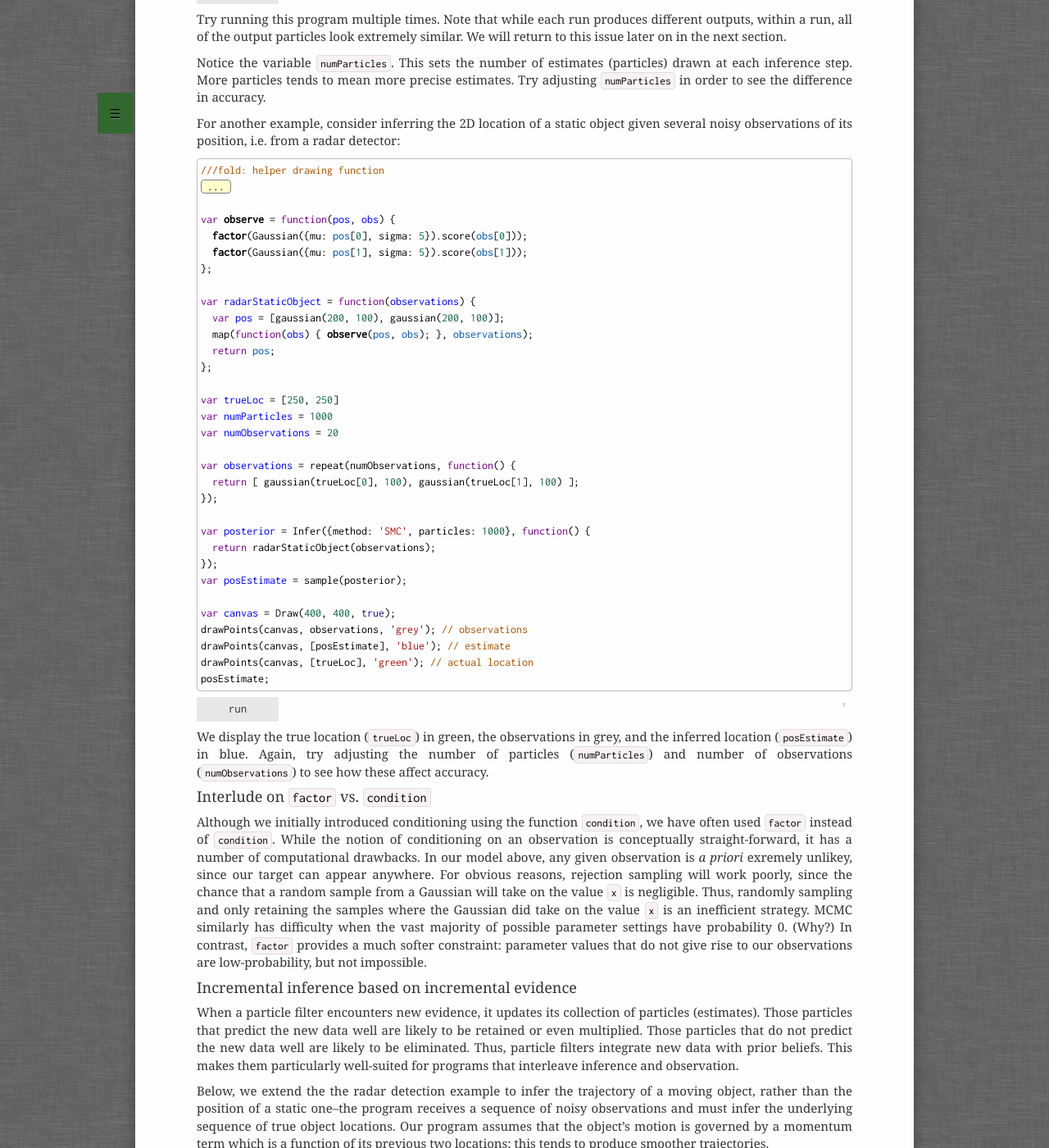
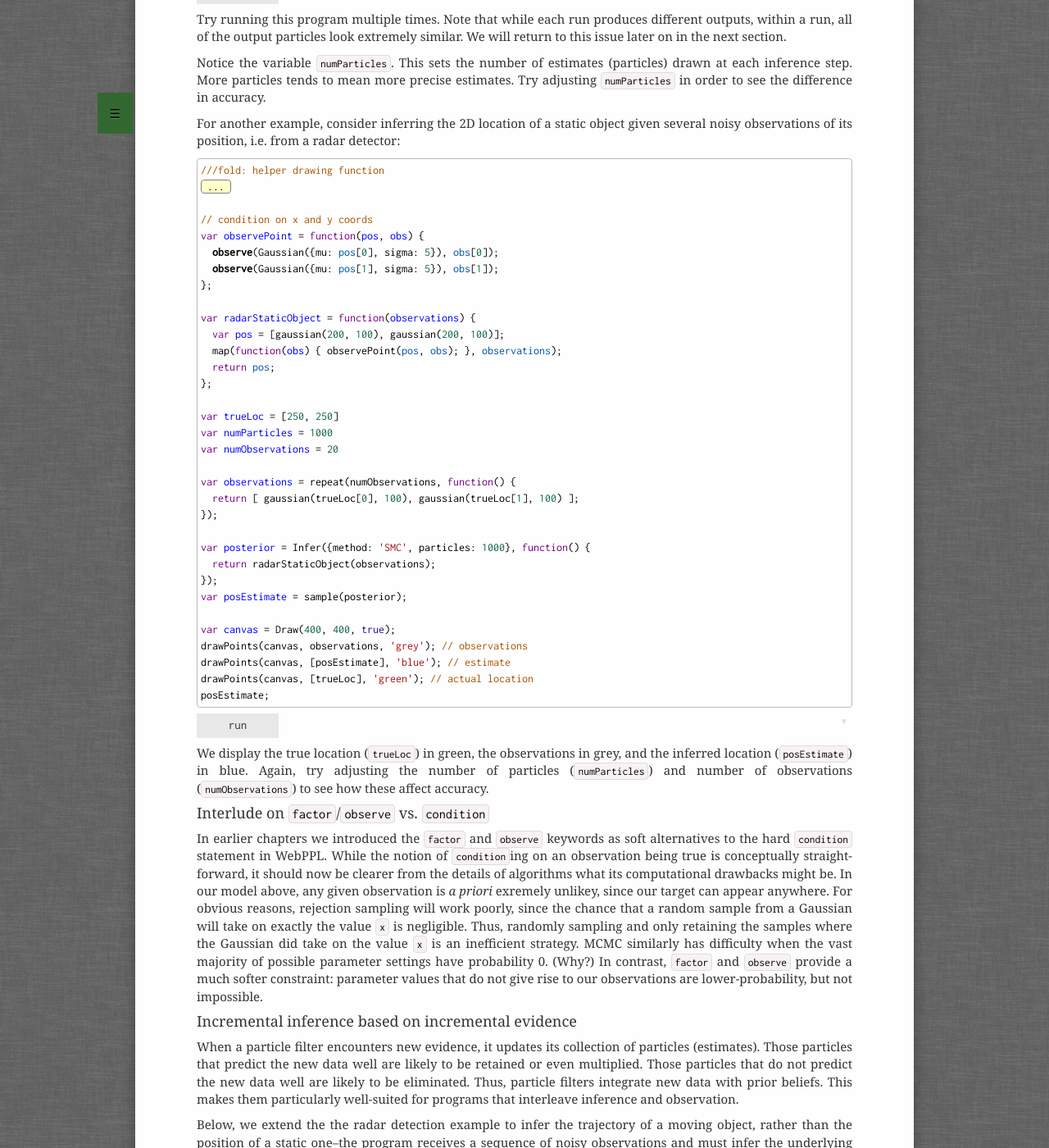
Before and after one commit to probmods/probmods2, a Jekyll site: the page built from chapters/inference-algorithms.md, in a window 1280 px wide and 1400 px high, scrolled down 12719 px. Shown: the whole window at 82% size. Built offline with Jekyll 4.4.1, drawn with Linux system fonts in a browser that asks for light colours; a script that is not in the unit is left out; some of the changed text lies outside the part shown.

Commit message:
Fixed outdated factor stuff in algorithms chapter

```diff
--- a/chapters/inference-algorithms.md
+++ b/chapters/inference-algorithms.md
@@ -503,7 +503,7 @@
     return uniform(0, 1);
   });
   var targetSum = xs.length / 2;
-  factor(Gaussian({mu: targetSum, sigma: 0.005}).score(sum(xs)));
+  observe(Gaussian({mu: targetSum, sigma: 0.005}), sum(xs));
   return map(bin, xs);
 };
 
@@ -533,7 +533,7 @@
     return uniform(0, 1);
   });
   var targetSum = xs.length / 2;
-  factor(Gaussian({mu: targetSum, sigma: 0.005}).score(sum(xs)));
+  observe(Gaussian({mu: targetSum, sigma: 0.005}), sum(xs));
   return map(bin, xs);
 };
 ///
@@ -626,14 +626,15 @@
 };
 ///
 
-var observe = function(pos, obs) {
-  factor(Gaussian({mu: pos[0], sigma: 5}).score(obs[0]));
-  factor(Gaussian({mu: pos[1], sigma: 5}).score(obs[1]));
+// condition on x and y coords
+var observePoint = function(pos, obs) {
+  observe(Gaussian({mu: pos[0], sigma: 5}), obs[0]);
+  observe(Gaussian({mu: pos[1], sigma: 5}), obs[1]);
 };
 
 var radarStaticObject = function(observations) {
   var pos = [gaussian(200, 100), gaussian(200, 100)];
-  map(function(obs) { observe(pos, obs); }, observations);
+  map(function(obs) { observePoint(pos, obs); }, observations);
   return pos;
 };
 
@@ -659,10 +660,9 @@
 
 We display the true location (`trueLoc`) in green, the observations in grey, and the inferred location (`posEstimate`) in blue. Again, try adjusting the number of particles (`numParticles`) and number of observations (`numObservations`) to see how these affect accuracy.
 
-#### Interlude on `factor` vs. `condition`
+#### Interlude on `factor`/`observe` vs. `condition`
 
-Although we initially introduced conditioning using the function `condition`, we have often used `factor` instead of `condition`. While the notion of conditioning on an observation is conceptually straight-forward, it has a number of computational drawbacks. In our model above, any given observation is *a priori* exremely unlikey, since our target can appear anywhere. For obvious reasons, rejection sampling will work poorly, since the chance that a random sample from a Gaussian will take on the value `x` is negligible. Thus, randomly sampling and only retaining the samples where the Gaussian did take on the value `x` is an inefficient strategy. MCMC similarly has difficulty when the vast majority of possible parameter settings have probability 0. (Why?) In contrast, `factor` provides a much softer constraint: parameter values that do not give rise to our observations are low-probability, but not impossible.
-<!-- TODO: rewrite models above in terms of observe keyword, and adjust this discussion accordingly. Se the discussion of observe that's already in the learning chapter? -->
+In earlier chapters we introduced the `factor` and `observe` keywords as soft alternatives to the hard `condition` statement in WebPPL.  While the notion of `condition`ing on an observation being true is conceptually straight-forward, it should now be clearer from the details of algorithms what its computational drawbacks might be. In our model above, any given observation is *a priori* exremely unlikey, since our target can appear anywhere. For obvious reasons, rejection sampling will work poorly, since the chance that a random sample from a Gaussian will take on exactly the value `x` is negligible. Thus, randomly sampling and only retaining the samples where the Gaussian did take on the value `x` is an inefficient strategy. MCMC similarly has difficulty when the vast majority of possible parameter settings have probability 0. (Why?) In contrast, `factor` and `observe` provide a much softer constraint: parameter values that do not give rise to our observations are lower-probability, but not impossible.
 
 #### Incremental inference based on incremental evidence
 
@@ -801,10 +801,10 @@
 };
 ///
 
-var observe = function(pos, trueObs){
+var observeSeq = function(pos, trueObs){
   return map2(
     function(x, trueObs) {
-    	return factor(Gaussian({mu: x, sigma: 5}).score(trueObs));
+    	return observe(Gaussian({mu: x, sigma: 5}), trueObs);
     },
 	pos,
     trueObs
@@ -879,10 +879,9 @@
 
 var gaussianModel = function() {
   var mu = gaussian(0, 1);
-  var sigma = Math.exp(gaussian(0, 1));
-  var G = Gaussian({mu: mu, sigma: sigma});
+  var sigma = Math.exp(gaussian(0, 1)); // ensure sigma > 0
   map(function(d) {
-    factor(G.score(d));
+    observe(Gaussian({mu: mu, sigma: sigma}), d);
   }, data);
   return {mu: mu, sigma: sigma};
 };
@@ -942,7 +941,7 @@
       var topic = topicDistForDoc(docname);
       var wordDist = wordDistForTopic[discrete(topic)];
       var wordID = vocabulary.indexOf(word);
-      factor(Discrete({ps: wordDist}).score(wordID));
+      observe(Discrete({ps: wordDist}), wordID);
     }, words);
   }, docs);
 
@@ -1004,7 +1003,7 @@
         return discrete(wordDistForTopic[z]);
       });
       var wordID = vocabulary.indexOf(word);
-      factor(wordMarginal.score(wordID));
+      observe(wordMarginal, wordID);
     }, words);
   }, docs);
 
@@ -1044,7 +1043,7 @@
     var num = sampleNumber();
     globalStore.nums = cons(num, globalStore.nums);
   });
-  factor(Gaussian({mu: targetSum, sigma: 0.01}).score(sum(globalStore.nums)));
+  observe(Gaussian({mu: targetSum, sigma: 0.01}), sum(globalStore.nums));
   return globalStore.nums;
 };
 
@@ -1097,7 +1096,7 @@
     var num = sampleNumber();
     globalStore.nums = cons(num, globalStore.nums);
   });
-  factor(Gaussian({mu: targetSum, sigma: 0.01}).score(sum(globalStore.nums)));
+  observe(Gaussian({mu: targetSum, sigma: 0.01}), sum(globalStore.nums));
   return globalStore.nums;
 };
 
@@ -1166,7 +1165,7 @@
     var num = sampleNumber();
     globalStore.nums = cons(num, globalStore.nums);
   });
-  factor(Gaussian({mu: targetSum, sigma: 0.01}).score(sum(globalStore.nums)));
+  observe(Gaussian({mu: targetSum, sigma: 0.01}), sum(globalStore.nums));
   return globalStore.nums;
 };
 ///
@@ -1210,7 +1209,7 @@
     var num = sampleNumber();
     globalStore.nums = cons(num, globalStore.nums);
   });
-  factor(Gaussian({mu: targetSum, sigma: 0.01}).score(sum(globalStore.nums)));
+  observe(Gaussian({mu: targetSum, sigma: 0.01}), sum(globalStore.nums));
   return globalStore.nums;
 };
 ///
```
Also changed, not shown: other parts of chapters/inference-algorithms.md (+4 -4 lines).
